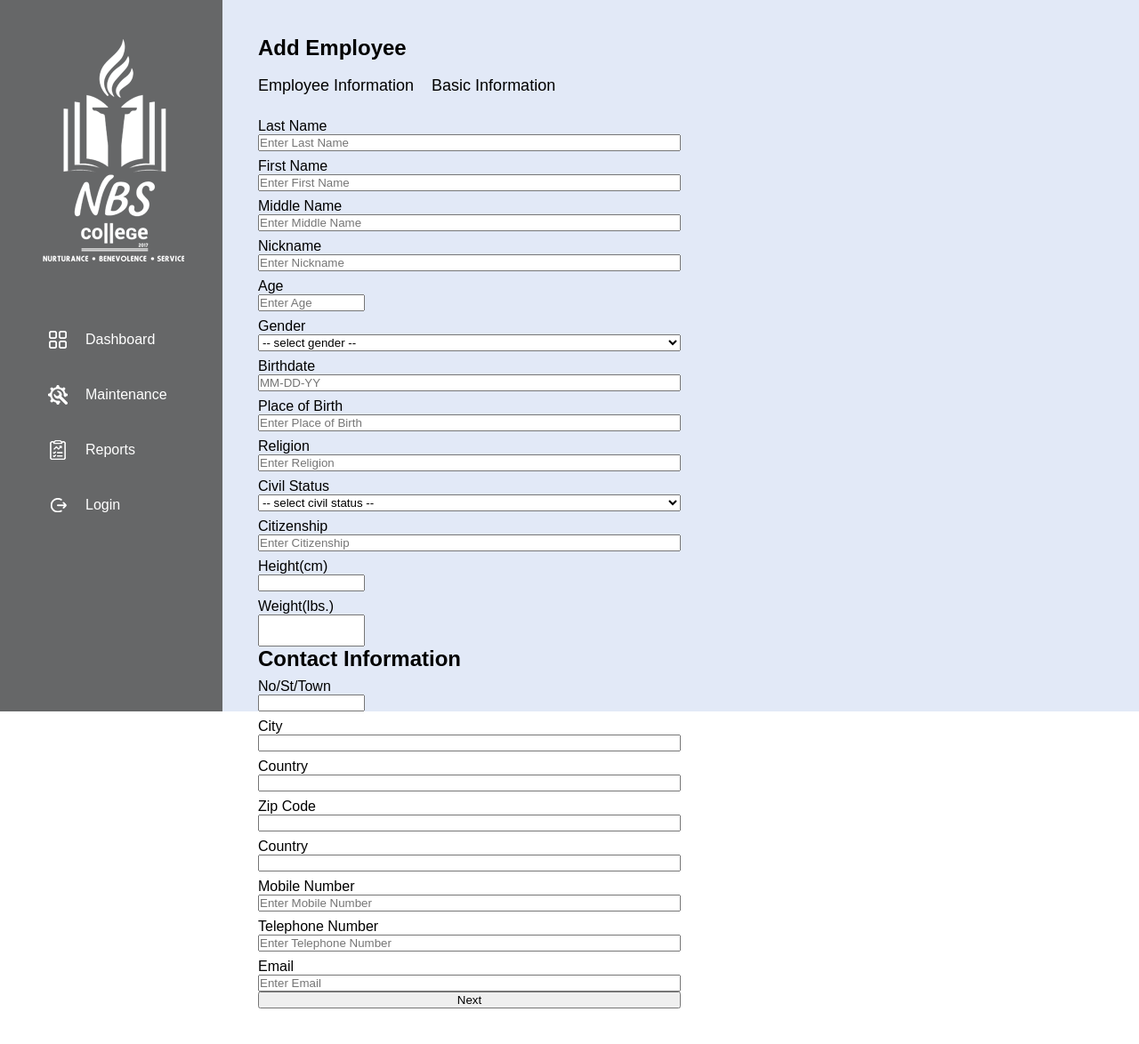
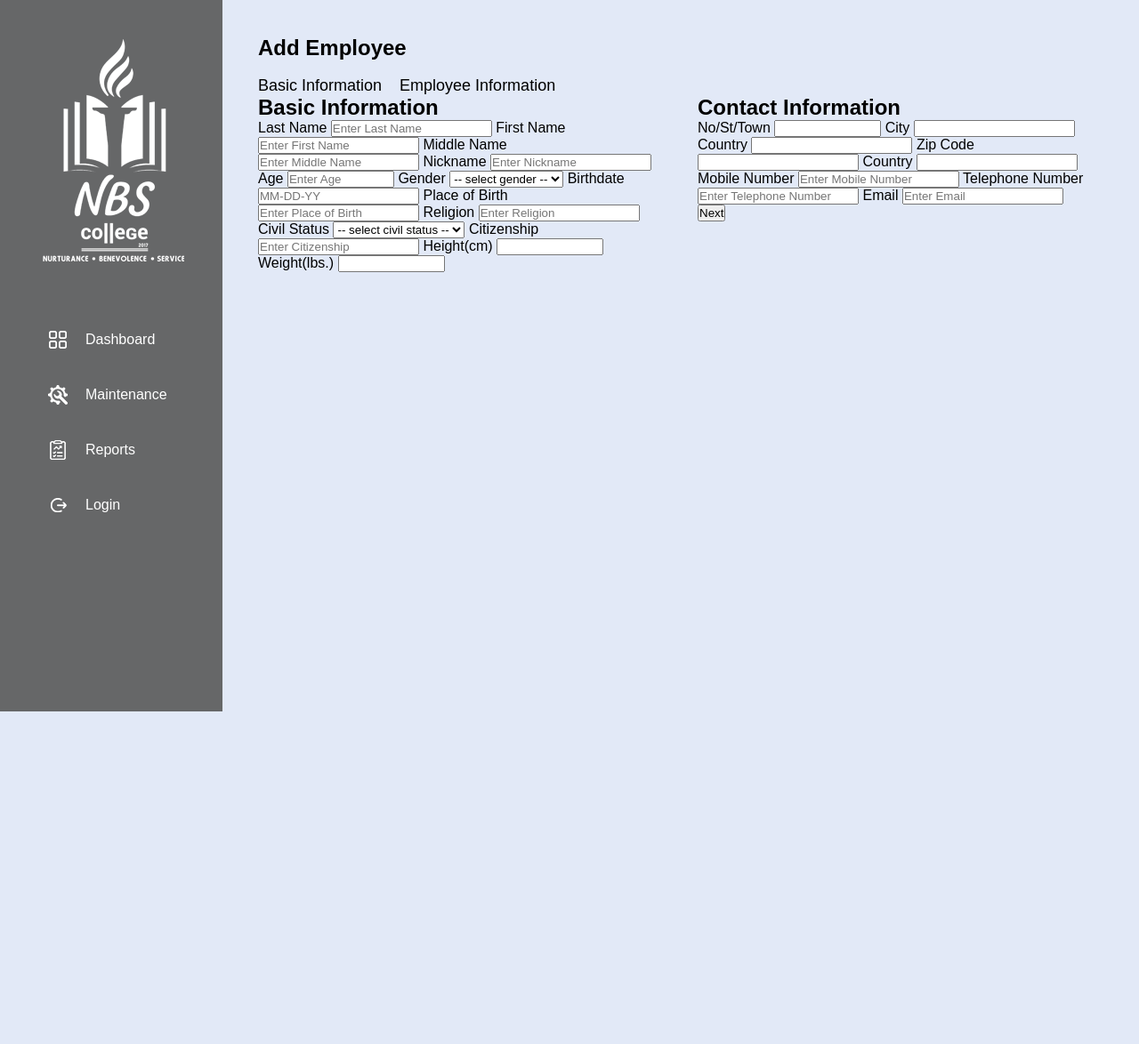
Before and after one commit to azzelwee/schoolkit, a PHP site: page /addEmployee.php in a window 1280 px wide. Shown: the whole page at 89% size. After the commit the page ends 800 px from the top, so only its background shows below. Run offline with PHP 8.4, Linux system fonts and the light colour scheme; data that the repository does not hold is empty.

Commit message:
Updaters

```diff
--- a/addEmployee.php
+++ b/addEmployee.php
@@ -85,14 +85,16 @@
 
         <div class="add-form">
         <form action="" method="post">
-            <div id="section1">
                 <div class="add-navigation">
+                    <p>Basic Information</p>
                     <p>Employee Information</p>
-                    <p>Basic Information</p>
 
                 </div>
+        <div id="section1">
             <div class="lineup1">
-            </br>
+                <div class="column">
+                    <h2>Basic Information</h2>
+
                     <label>Last Name</label>
                     <input type="text" required placeholder="Enter Last Name">
 
@@ -103,9 +105,7 @@
                     <input type="text" required placeholder="Enter Middle Name">
 
                     <label>Nickname</label>
-            <input type="text"  required placeholder="Enter Nickname">
-            </br>
-
+                    <input type="text" required placeholder="Enter Nickname">
 
                     <label>Age</label>
                     <input type="text" id="small" required placeholder="Enter Age">
@@ -123,9 +123,6 @@
                     <label>Place of Birth</label>
                     <input type="text" required placeholder="Enter Place of Birth">
 
-
-            </br>
-
                     <label>Religion</label>
                     <input type="text" required placeholder="Enter Religion">
 
@@ -140,17 +137,16 @@
                     <label>Citizenship</label>
                     <input type="text" required placeholder="Enter Citizenship">
 
-
-                    </br>
                     <label>Height(cm)</label>
                     <input type="text" id="small">
 
                     <label>Weight(lbs.)</label>
                     <input type="text" id="small">
-            </br>
-            </br>
+                </div>
+
+                <div class="column">
                     <h2>Contact Information</h2>
-                    </br>
+
                     <label>No/St/Town</label>
                     <input type="text" id="small">
 
@@ -166,8 +162,6 @@
                     <label>Country</label>
                     <input type="text">
 
-            </br>
-
                     <label>Mobile Number</label>
                     <input type="text" required placeholder="Enter Mobile Number">
 
@@ -177,7 +171,9 @@
                         <label>Email</label>
                         <input type="text" required placeholder="Enter Email">
                     </br>
+
                     <button type="button" onclick="nextSection('section1', 'section2')">Next</button>
+                </div>
             </div>
         </div>
 
--- a/css/style.css
+++ b/css/style.css
@@ -674,18 +674,12 @@
     margin-right: 20px;
 }
 
-.lineup1{
-    display: grid;
-    grid-template-columns: 1fr 1fr; /* Example grid layout */
+
+.lineup1 {
+    display: flex;
+    justify-content: space-between;
 }
 
-.lineup1 label {
-    grid-column: 1;
-    margin-top: 8px;
+.column {
+    width: 48%; /* Adjust this value to leave some space between columns */
 }
-
-.lineup1 input,
-.lineup1 select{
-    grid-column: 1;
-
-}
```
Lines whose indentation alone changed are shown as unchanged.
